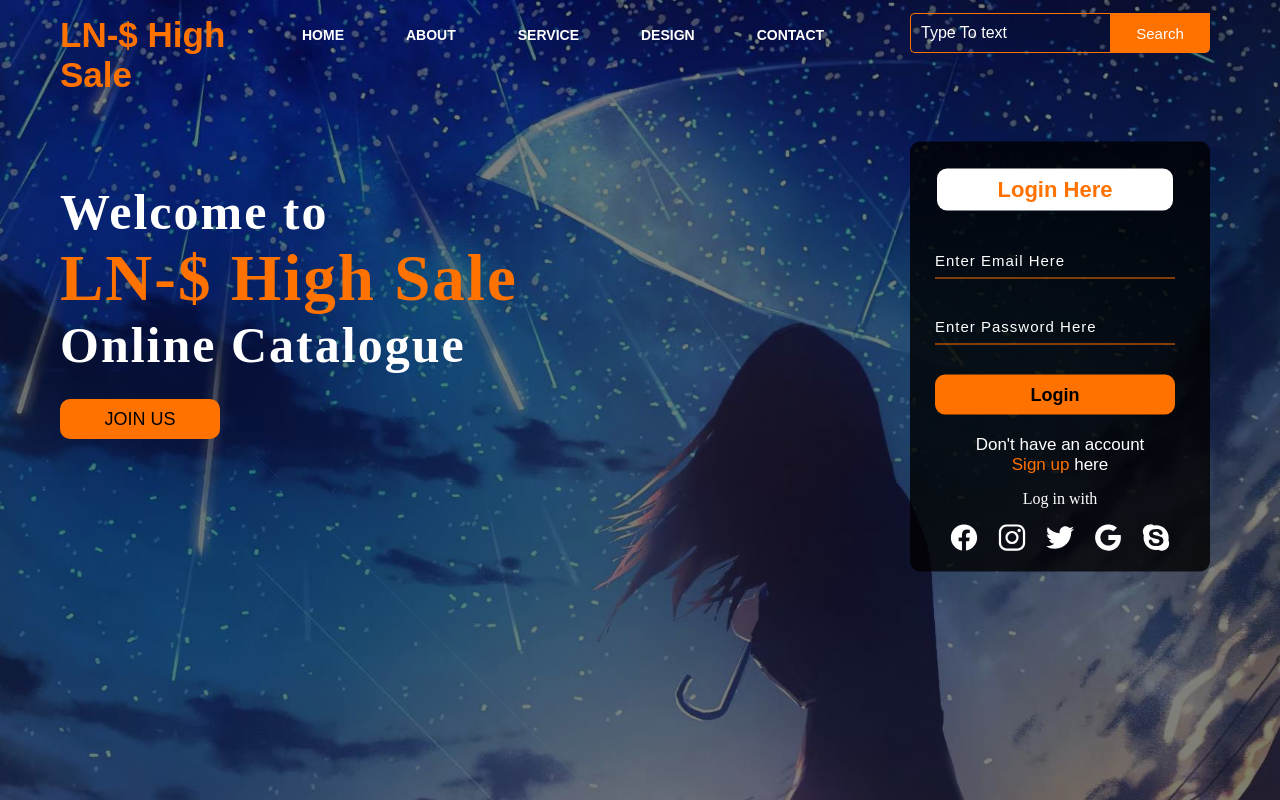
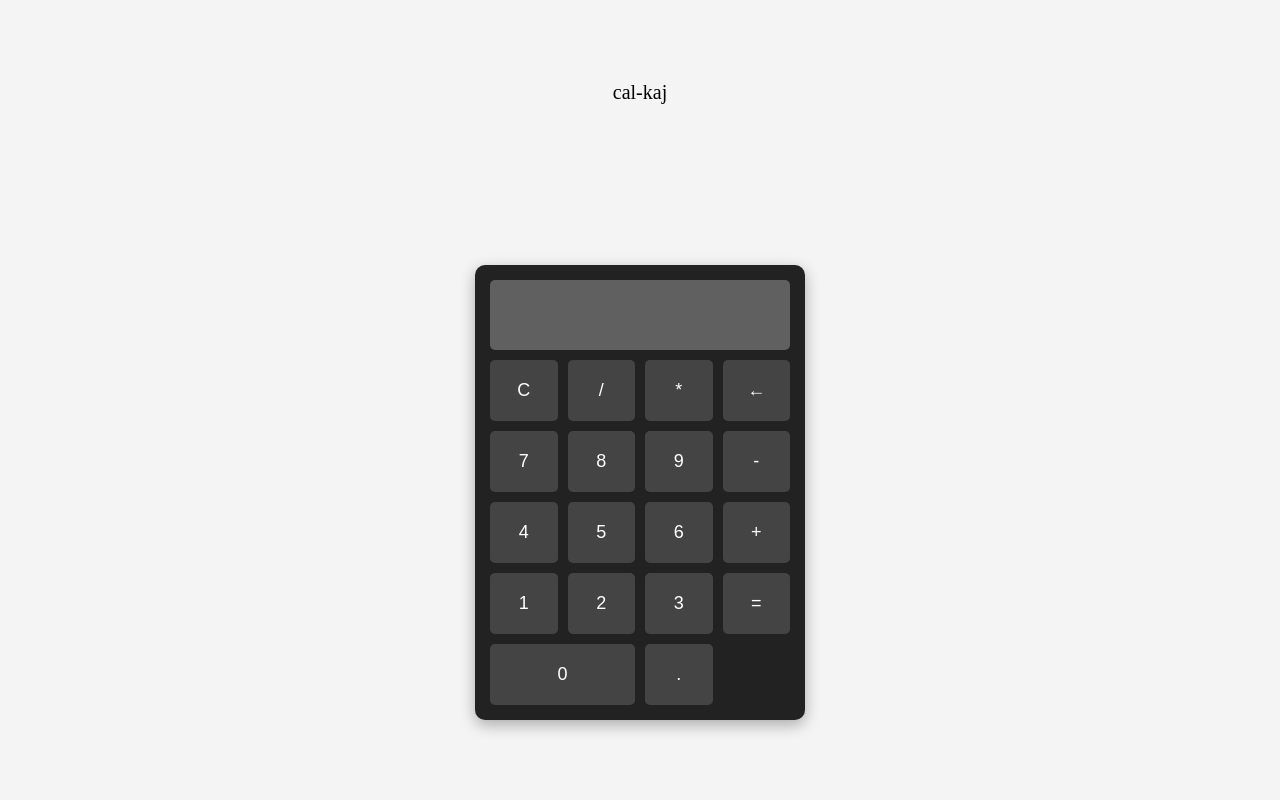
Before and after one commit to gaeisgeazz/Cal-Kaj, a plain HTML site: page index.html in a window 1280 px wide. Drawn offline with nearby package versions, Linux system fonts and the light colour scheme.

Commit message:
Update index.html

```diff
--- a/index.html
+++ b/index.html
@@ -1,62 +1,125 @@
 <!DOCTYPE html>
-<html lang="en">
+<html lang="fr">
 <head>
-    <title>Webpage Design</title>
-    <link rel="stylesheet" href="style.css">
+  <meta charset="UTF-8">
+  <title>Calculatrice</title>
+  <link rel="stylesheet" href="style.css">
 </head>
+<style>
+
+/* style.css */
+body {
+  display: grid;
+  justify-content: center;
+  align-items: center;
+  height: 100vh;
+  background-color: #f4f4f4;
+  margin: 0;
+}
+
+.calculator {
+  background-color: #222;
+  padding: 20px;
+  border-radius: 10px;
+  box-shadow: 0 5px 15px rgba(0,0,0,0.3);
+  width: 300px;
+  padding:15px
+}
+.title{
+    text-align:center;
+    font-size:20px;
+}
+#display {
+  width: 280px;
+  height: 50px;
+  font-size: 24px;
+  margin-bottom: 10px;
+  text-align: right;
+  padding: 10px;
+  border: none;
+  border-radius: 5px;
+  color:white;
+}
+
+.buttons {
+  display: grid;
+  grid-template-columns: repeat(4, 1fr);
+  gap: 10px;
+}
+
+button {
+  padding: 20px;
+  font-size: 18px;
+  border: none;
+  border-radius: 5px;
+  background-color: #444;
+  color: white;
+  cursor: pointer;
+  transition: background-color 0.3s;
+}
+
+button:hover {
+  background-color: #666;
+}
+
+.zero {
+  grid-column: span 2;
+}
+</style>
 <body>
+<p class="title">
+  cal-kaj
+</p>
+  <div class="calculator">
+    <input type="text" id="display" disabled>
+    <div class="buttons">
+      <button onclick="clearDisplay()">C</button>
+      <button onclick="appendValue('/')">/</button>
+      <button onclick="appendValue('*')">*</button>
+      <button onclick="deleteLast()">←</button>
 
-    <div class="main">
-        <div class="navbar">
-            <div class="icon">
-                <h2 class="logo">LN-$ High Sale</h2>
-            </div>
+      <button onclick="appendValue('7')">7</button>
+      <button onclick="appendValue('8')">8</button>
+      <button onclick="appendValue('9')">9</button>
+      <button onclick="appendValue('-')">-</button>
 
-            <div class="menu">
-                <ul>
-                    <li><a href="#">HOME</a></li>
-                    <li><a href="about.html">ABOUT</a></li>
-                    <li><a href="service.html">SERVICE</a></li>
-                    <li><a href="#">DESIGN</a></li>
-                    <li><a href="contact.html">CONTACT</a></li>
-                </ul>
-            </div>
+      <button onclick="appendValue('4')">4</button>
+      <button onclick="appendValue('5')">5</button>
+      <button onclick="appendValue('6')">6</button>
+      <button onclick="appendValue('+')">+</button>
 
-            <div class="search">
-                <input class="srch" type="search" name="" placeholder="Type To text">
-                <a href="#"> <button class="btn">Search</button></a>
-            </div>
+      <button onclick="appendValue('1')">1</button>
+      <button onclick="appendValue('2')">2</button>
+      <button onclick="appendValue('3')">3</button>
+      <button onclick="calculateResult()">=</button>
 
-        </div>
-        <div class="content">
-            <h1>Welcome to <br><span>LN-$ High Sale</span> <br>Online Catalogue</h1>
-            <p class="par"></p>
+      <button onclick="appendValue('0')" class="zero">0</button>
+      <button onclick="appendValue('.')">.</button>
+    </div>
+  </div>
+  <script>
+  // script.js
+function appendValue(value) {
+  document.getElementById('display').value += value;
+}
 
-                <button class="cn"><a href="join_us.html">JOIN US</a></button>
+function clearDisplay() {
+  document.getElementById('display').value = '';
+}
 
-                <div class="form">
-                    <h2>Login Here</h2>
-                    <input type="email" name="email" placeholder="Enter Email Here">
-                    <input type="password" name="" placeholder="Enter Password Here">
-                    <button class="btnn"><a href="#">Login</a></button>
+function deleteLast() {
+  const display = document.getElementById('display');
+  display.value = display.value.slice(0, -1);
+}
 
-                    <p class="link">Don't have an account<br>
-                    <a href="#">Sign up </a> here</a></p>
-                    <p class="liw">Log in with</p>
-
-                    <div class="icons">
-                        <a href="#"><ion-icon name="logo-facebook"></ion-icon></a>
-                        <a href="#"><ion-icon name="logo-instagram"></ion-icon></a>
-                        <a href="#"><ion-icon name="logo-twitter"></ion-icon></a>
-                        <a href="#"><ion-icon name="logo-google"></ion-icon></a>
-                        <a href="#"><ion-icon name="logo-skype"></ion-icon></a>
-                    </div>
-
-                </div>
-                    </div>
-                </div>
-        </div>
-    </div>
-    <script src="https://unpkg.com/ionicons@5.4.0/dist/ionicons.js"></script>
+function calculateResult() {
+  const display = document.getElementById('display');
+  try {
+    display.value = eval(display.value);
+  } catch {
+    display.value = 'Erreur';
+  }
+}
+  </script>
 </body>
 </html>
```
